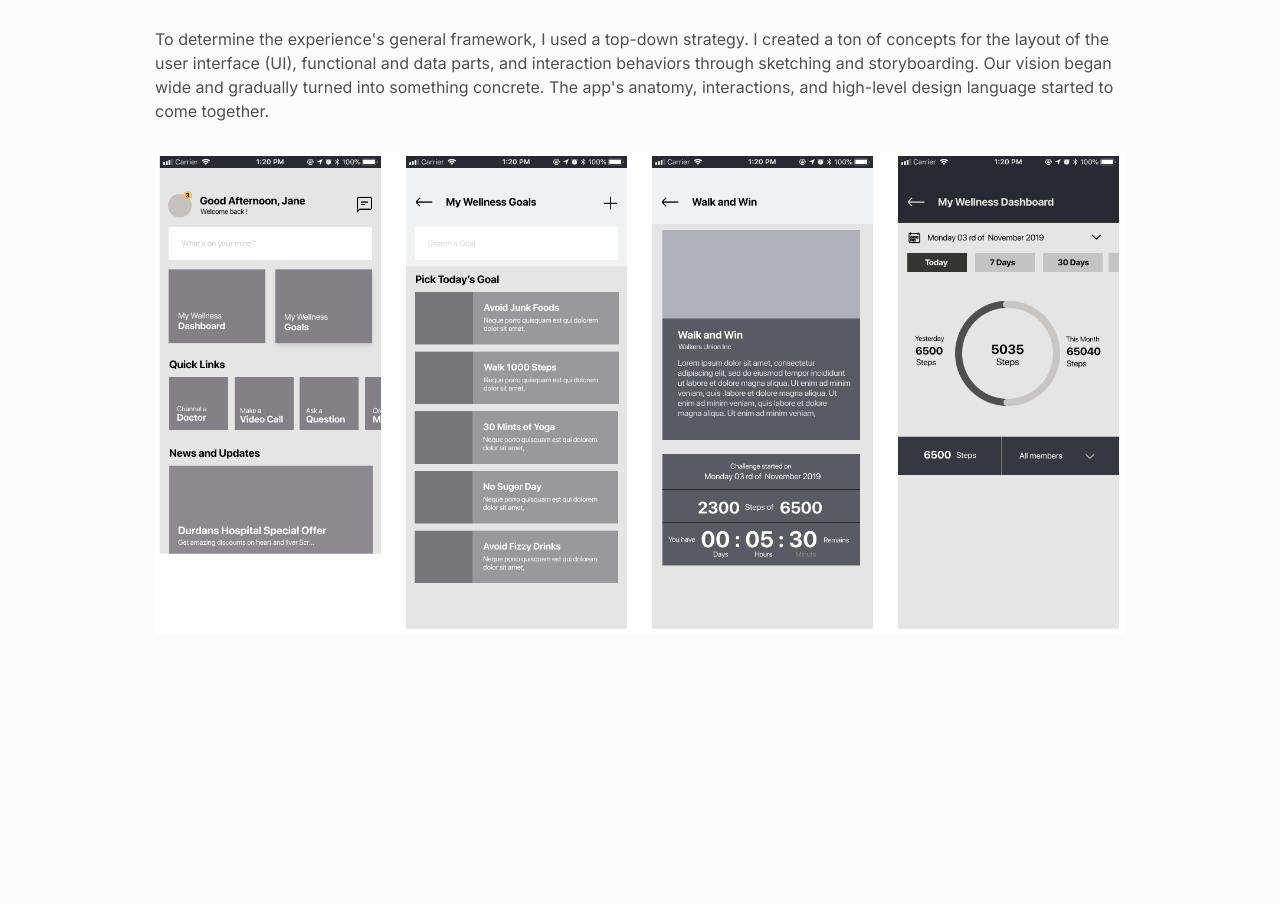
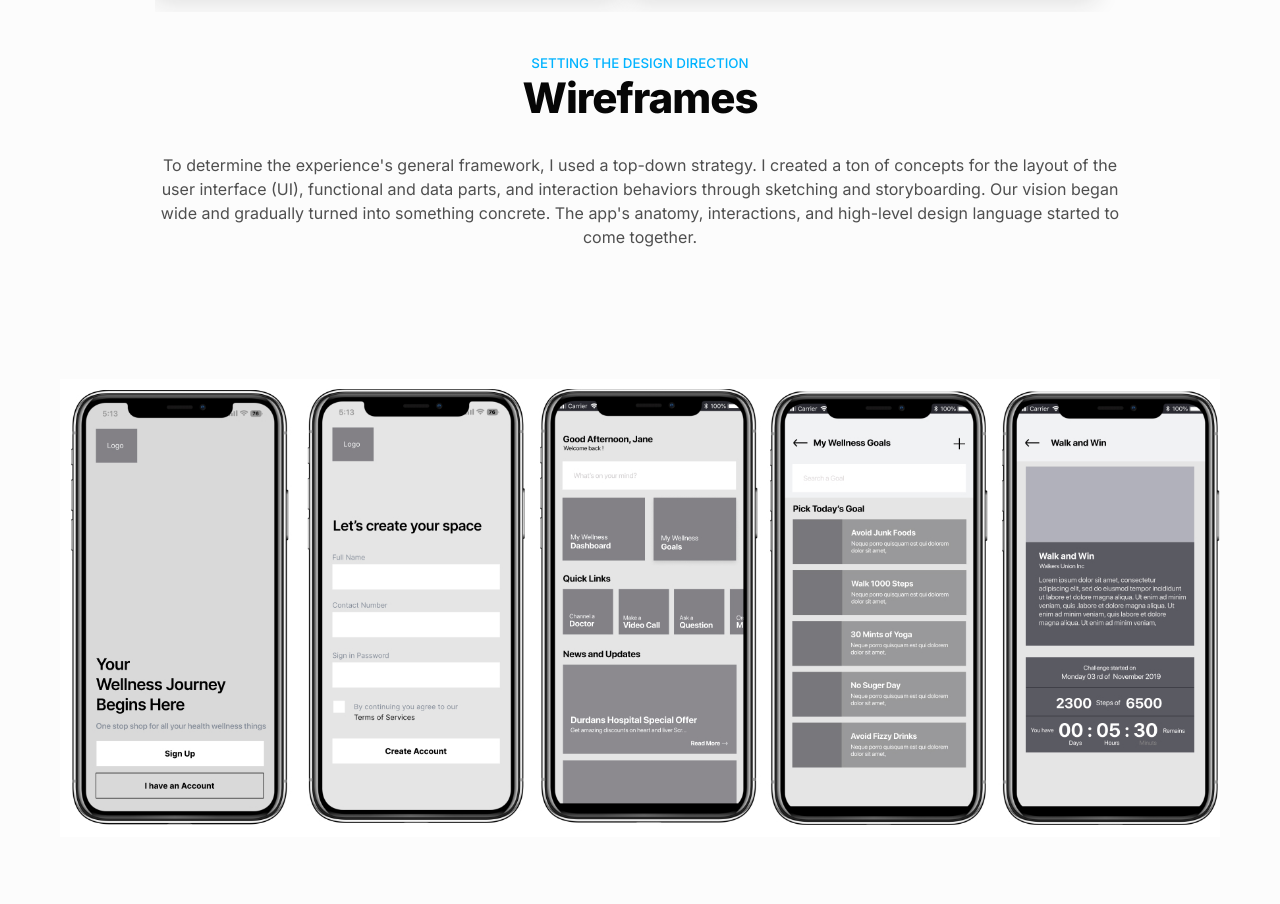
Before and after one commit to gayanikh/uxfolio, a website: page careme.html in a window 1280 px wide. Shown: the part 3897-4801 px from the top of the page. Before the commit the page ends 4635 px from the top, so only its background shows below. Drawn offline with Linux system fonts and the light colour scheme.

Commit message:
care me content change

```diff
--- a/careme.html
+++ b/careme.html
@@ -172,20 +172,23 @@
             </ul>
             <p>My intended group size for the online questionnaires was 65 people. And I got answers from 50 people.</p>
           </div> -->
-          <div class="doc__row persona clearfix">
+          <div class="doc__row persona clearfix text-center">
             <small>User Research</small>
             <h2>Persona</h2>
+            <p>Persona creation is important because it helps businesses and organizations better understand their target audience or customer base. By creating fictional characters that represent the different types of customers or users that they are trying to reach, businesses can gain insight into their customers' needs, behaviors, and preferences. This understanding can then be used to inform marketing strategies, product development, and overall business decisions.</p>
             <img src="./build/img/CareMe Persona 1.jpg" alt="">
             <img src="./build/img/CareMe Persona 2.jpg" alt="">
           </div>
-          <div class="doc__row wireframes clearfix">
+          <div class="doc__row text-center clearfix">
             <small>Setting the Design Direction</small>
             <h2>Wireframes</h2>
             <p>To determine the experience's general framework, I used a top-down strategy. I created a ton of concepts for the layout of the user interface (UI), functional and data parts, and interaction behaviors through sketching and storyboarding. Our vision began wide and gradually turned into something concrete. The app's anatomy, interactions, and high-level design language started to come together.</p>
-            <img src="./build/img/care-me-wireframe.png" alt="">
+
           </div>
         </div>
-
+     <div class="doc__row img-row wireframes">
+      <img src="./build/img/careme-wirframe.jpg" alt="">
+     </div>
     </section>
   </body>
 </html>
--- a/src/scss/main.scss
+++ b/src/scss/main.scss
@@ -390,8 +390,8 @@ span.color {
 }
 
 .wireframes{
-  img{
-    width: 100%;
+  .img-row{
+    padding-top: 0px;
   }
 }
 
```
Also changed, not shown: build/img/Screenshot 2023-02-26 at 08.59.jpg (added), build/img/Screenshot 2023-02-26 at 09.00.jpg (added), build/img/Screenshot 2023-02-26 at 09.01.jpg (added), build/img/Screenshot 2023-02-26 at 09.02.jpg (added), build/img/Screenshot 2023-02-26 at 09.07 1.jpg (added), build/img/careme-wirframe.jpg (added), src/scss/main.css, 1 other file.
